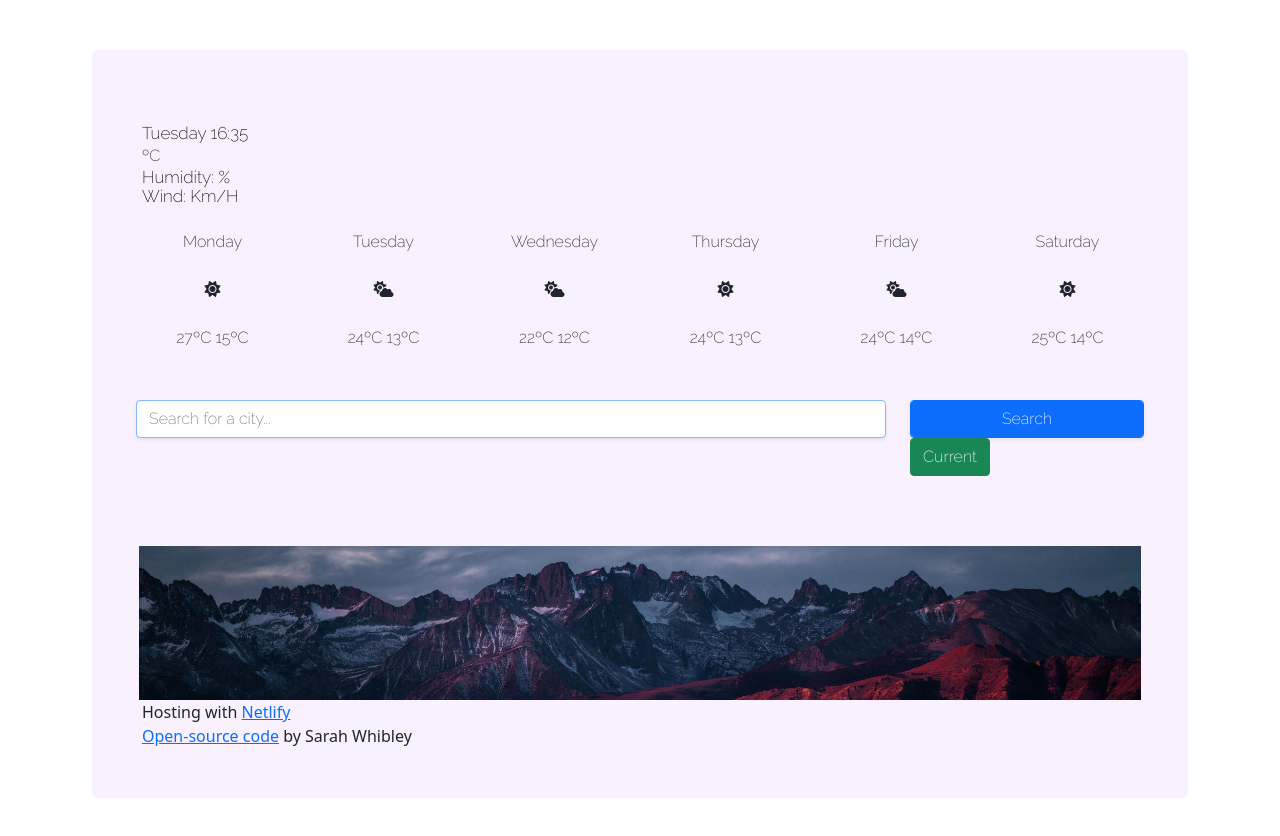
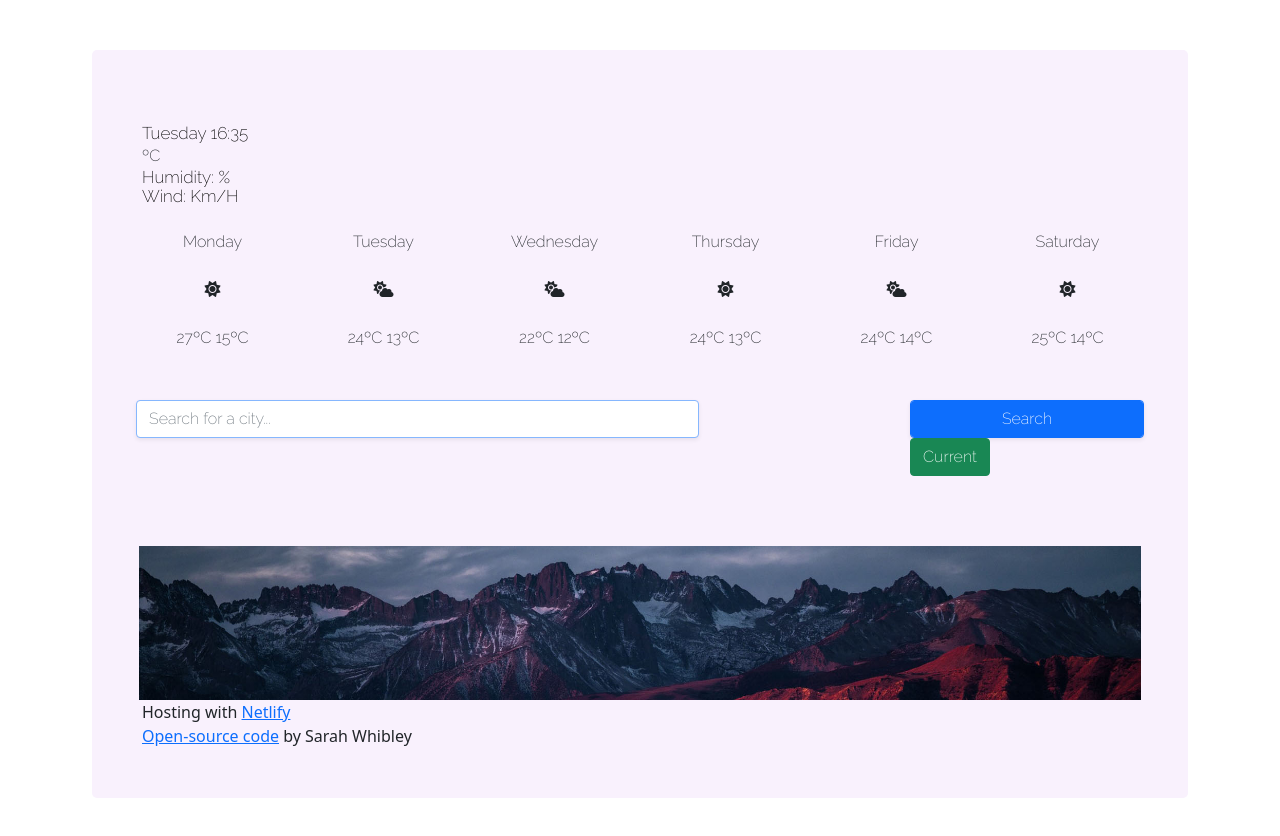
Before and after one commit to swhibley12/my-weather-project, a plain HTML site: page index.html in a window 1280 px wide. Drawn offline with nearby package versions, Linux system fonts and the light colour scheme; no server answers.

Commit message:
Update index.html

```diff
--- a/index.html
+++ b/index.html
@@ -128,7 +128,7 @@ Humidity: <span id="humidity"></span>%
       autofocus="on"
       autocomplete="off"
       id="city-input"
-      class="form-control shadow-sm w-100"
+      class="form-control shadow-sm w-75"
       />
       </div>
 
```
